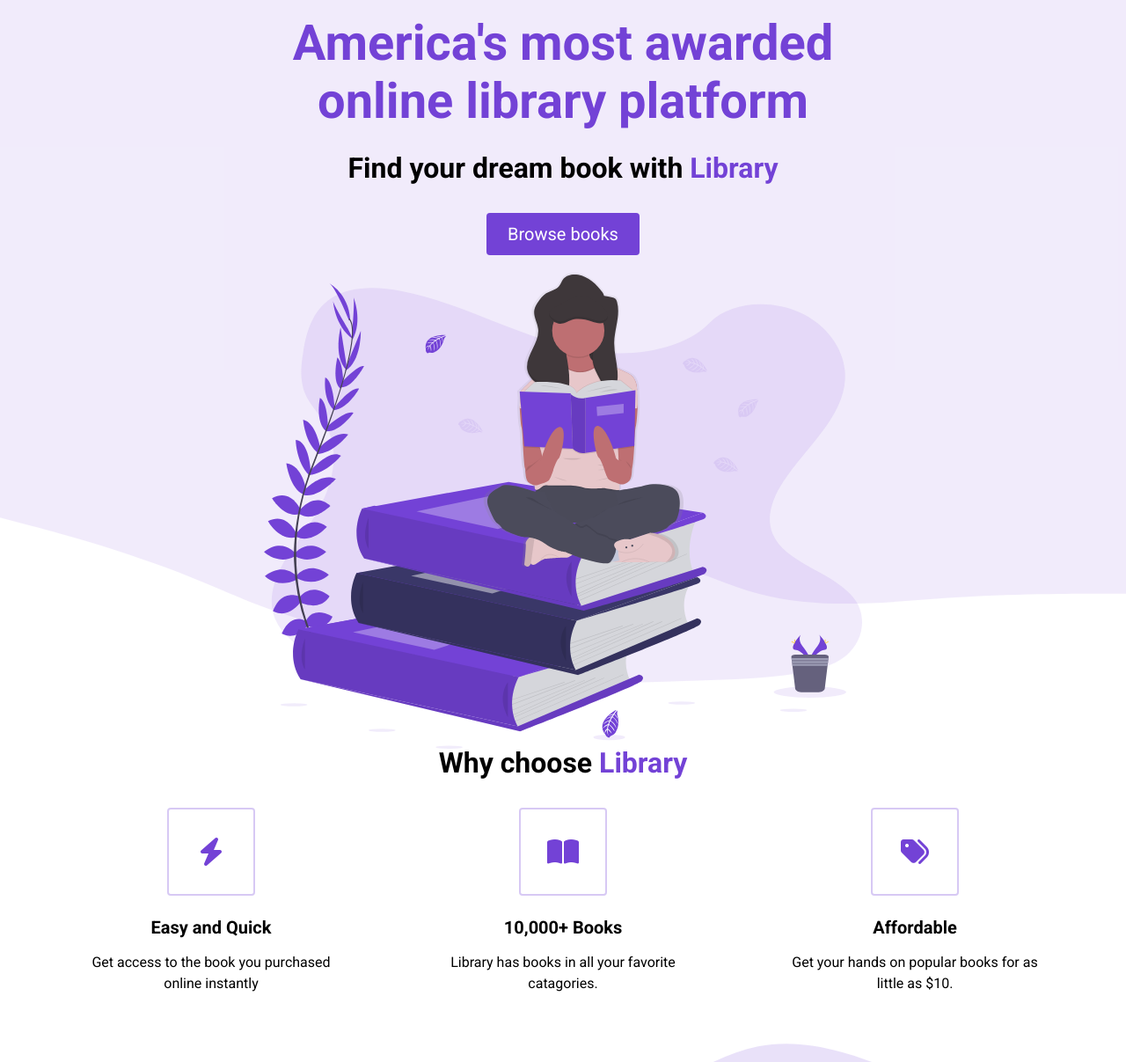
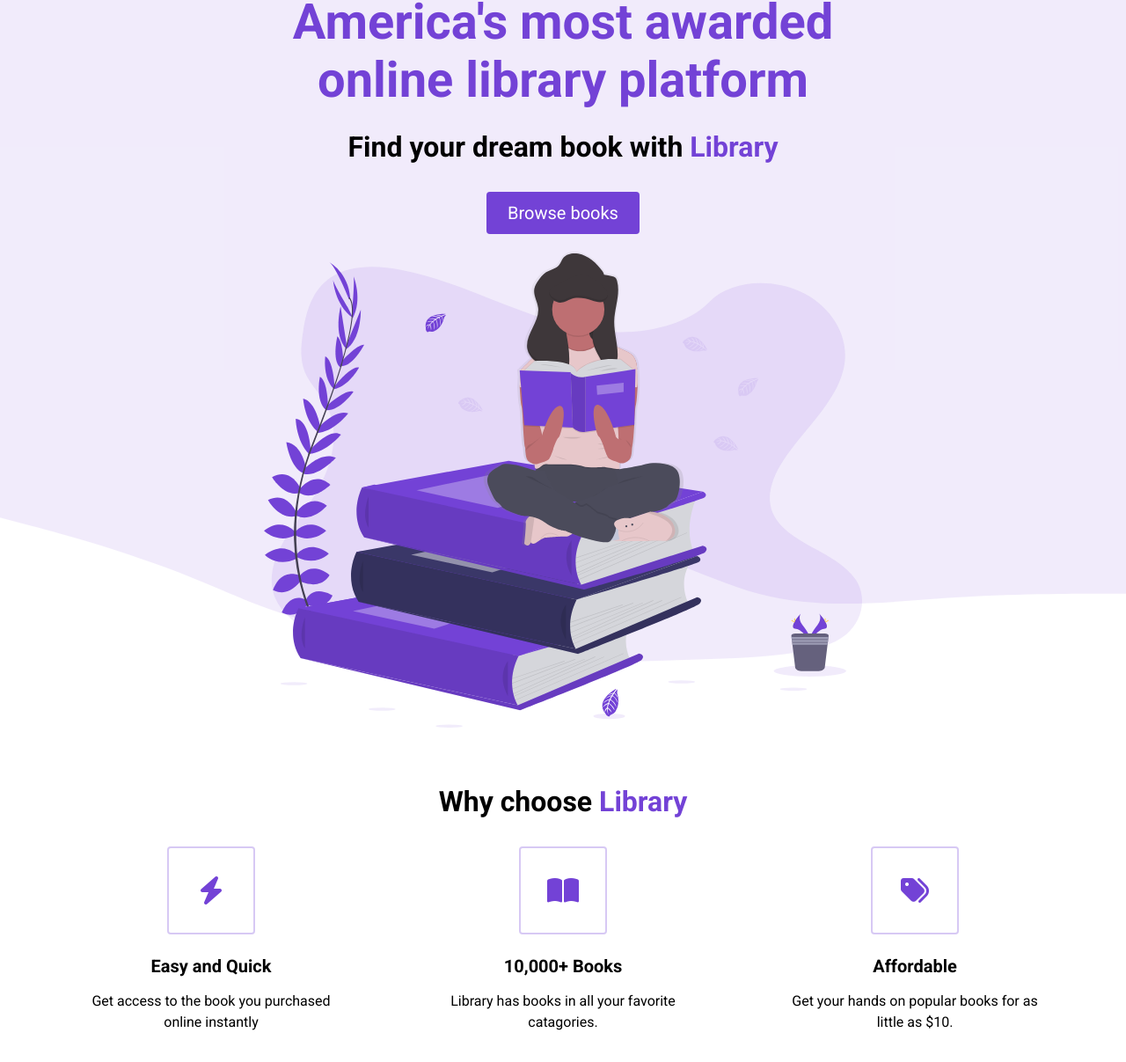
Before and after one commit to 100matthew001-sketch/e-commerce-project, a plain HTML site: page index.html in a window 1280 px wide. Shown: the part 88-1295 px from the top of the page at 88% size. Drawn offline with Linux system fonts and the light colour scheme.

Commit message:
7:30pm push

```diff
--- a/styles.css
+++ b/styles.css
@@ -81,7 +81,6 @@ header {
 }
 
 .header__container {
-    padding-top: 24px;
     width: 100%;
     max-width: 720px;
     margin: 0 auto;
@@ -132,10 +131,8 @@ button:active {
     z-index: 2;
 }
 
-
-
 .container {
-  padding: 56px 0;
+  padding: 100px 0;
 }
 
 .row {
@@ -168,7 +165,6 @@ HIGHLIGHTS
     background-size: cover;
     background-repeat: no-repeat;
     transform: translateY(-100%);
-
 }
 
 #highlights:after {
```
